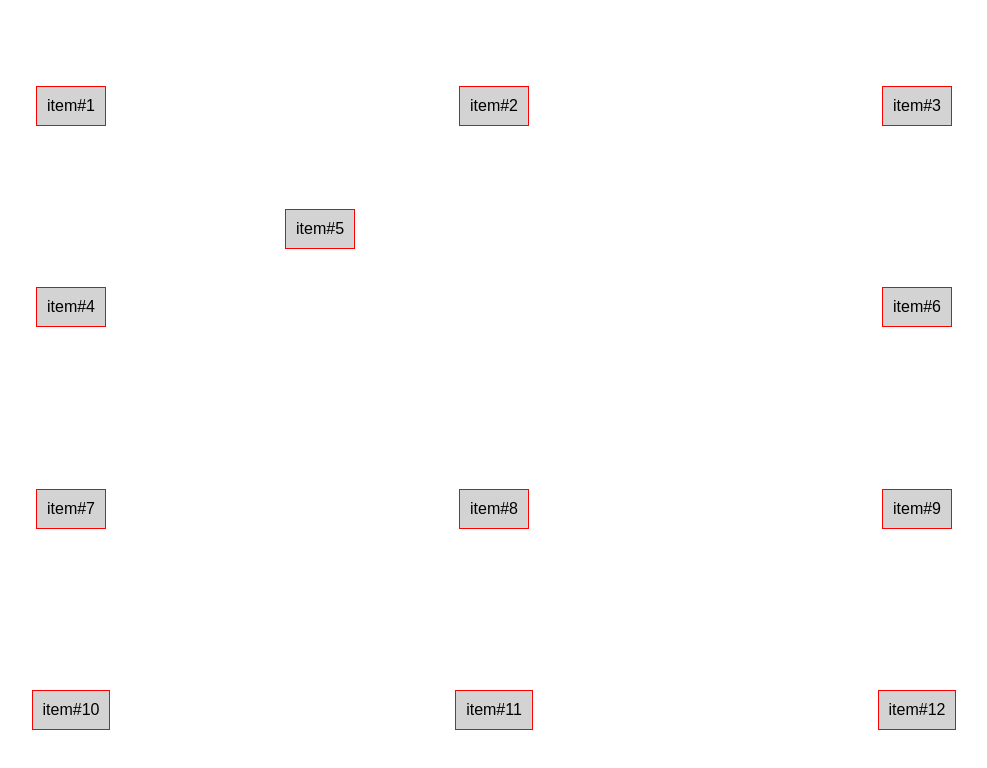
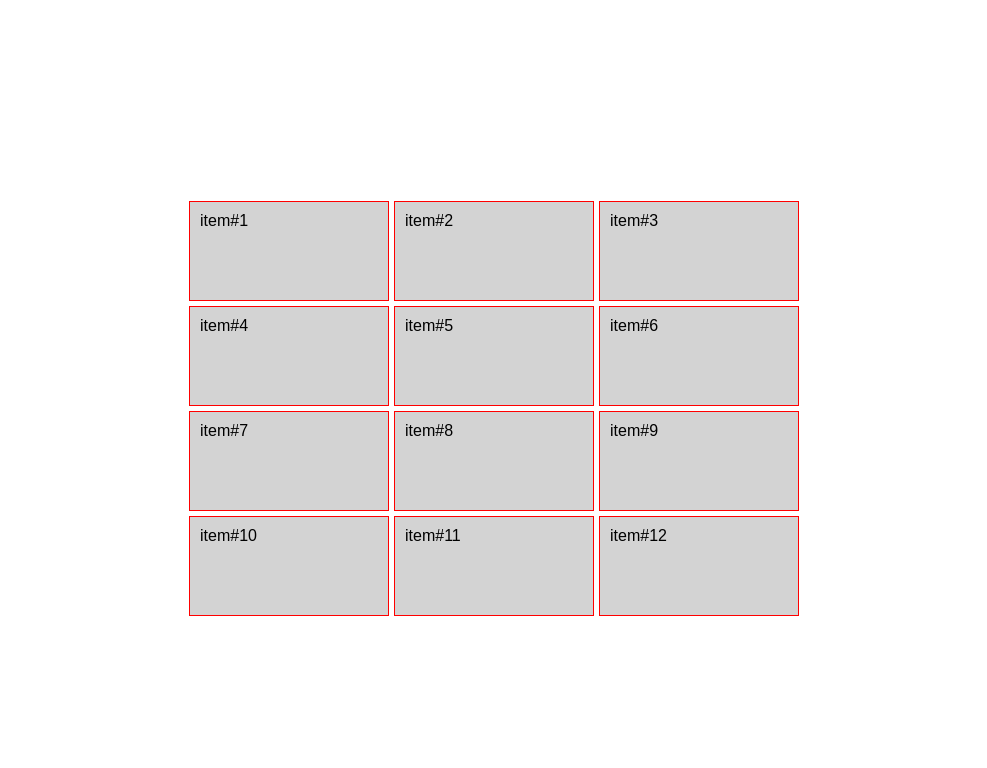
Before and after one commit to alej0valencia/Grid_Layout, a plain HTML site: page index.html in a window 1280 px wide. Shown: the whole page, without its empty margins (146-1133 px from the left). Drawn offline with Linux system fonts and the light colour scheme.

Commit message:
Alineacion de Grid

```diff
--- a/css/estilos.css
+++ b/css/estilos.css
@@ -6,10 +6,12 @@ body{
   display: grid;
   grid-gap: 5px;
   height: 100vh;
-  grid-template-columns: repeat(3, 1fr);
-  grid-template-rows: repeat(4, 1fr);
-  justify-items: center;
-  align-items: center;
+  grid-template-columns: repeat(3, 200px);
+  grid-template-rows: repeat(4, 100px);
+  justify-content: center;
+  align-content: center;
+  /* justify-items: center;
+  align-items: center; */
   /* align-items: ; */
   /* grid-template-columns: [inicio] 1fr [linea2] 1fr [linea3] 1fr [destacado-end] 1fr [linea5] 1fr [destacado2-end] 1fr [linea7] 1fr [final]; */
   /* grid-template-rows: [inicio] 200px [linea2] 200px [final]; */
@@ -28,8 +30,8 @@ body{
 }
 
 .item:nth-of-type(5){
-  justify-self: start;
-  align-self: start;
+  /* justify-self: start;
+  align-self: start; */
 }
 
 .item{
```
